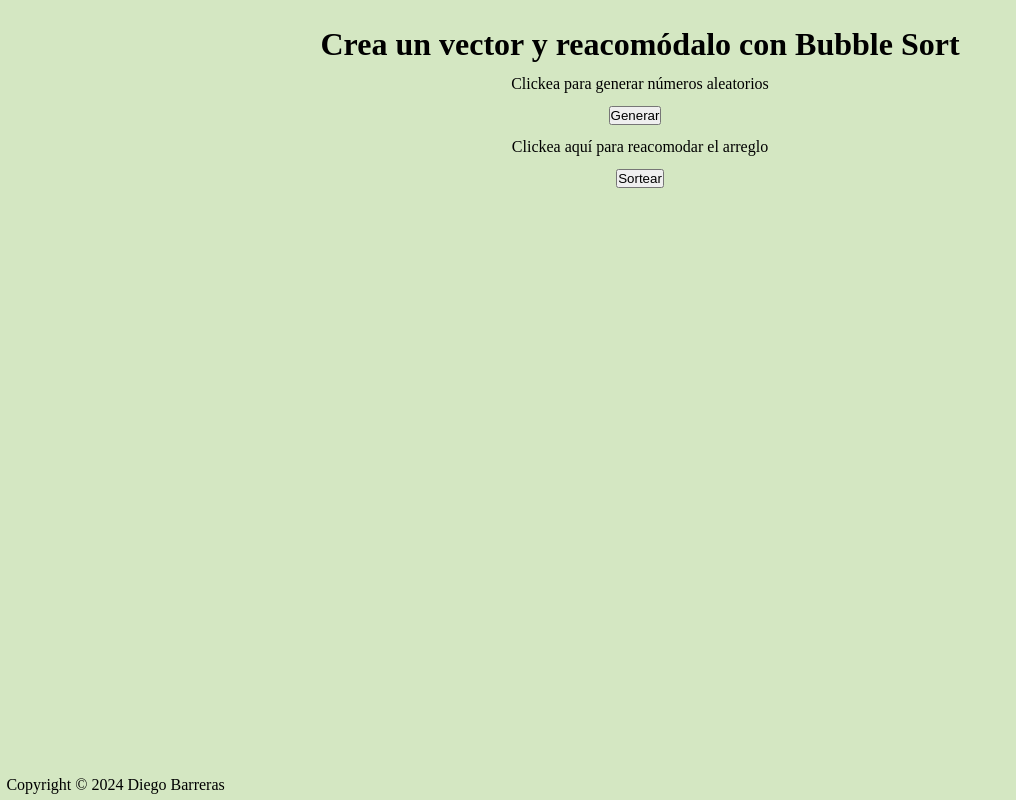
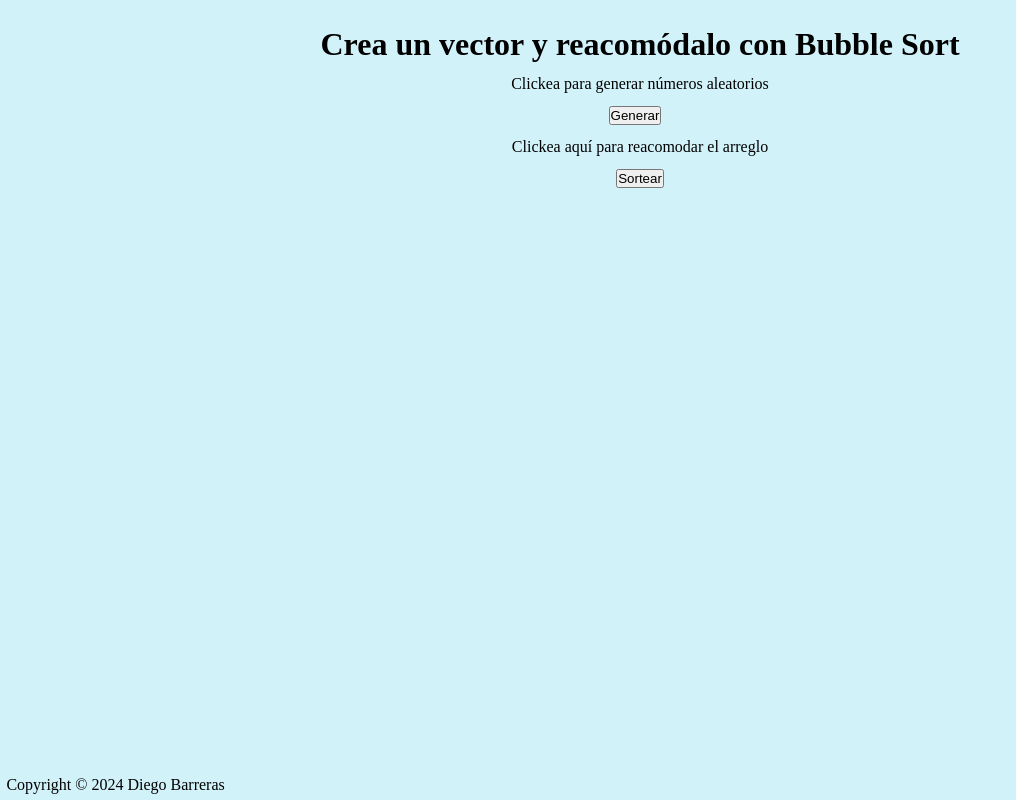
Before and after one commit to DiegoBarreras/bubble-search, a plain HTML site: page index.html in a window 1280 px wide. Shown: the whole page, without its empty margins (0-1016 px from the left). Drawn offline with Linux system fonts and the light colour scheme.

Commit message:
Add files via upload

```diff
--- a/style.css
+++ b/style.css
@@ -5,7 +5,7 @@
 }
 
 body {
-    background-color: #D4E7C2;
+    background-color: #d2f2fa;
     display: flex;
     flex-direction: column;
     min-height: 100vh;
```
